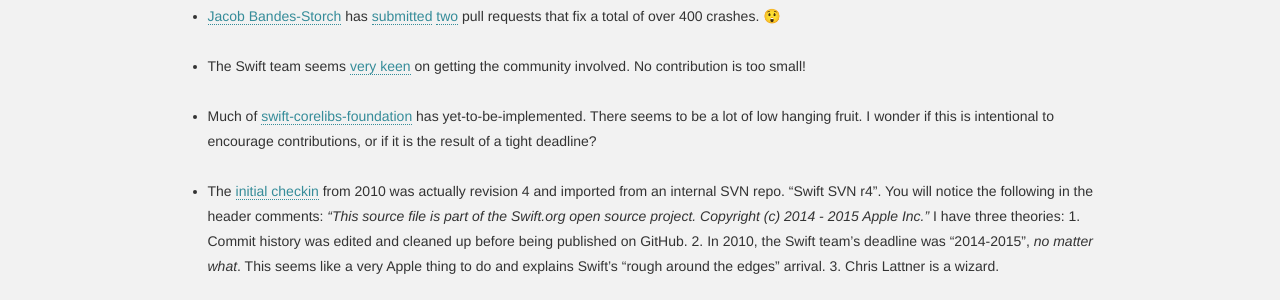
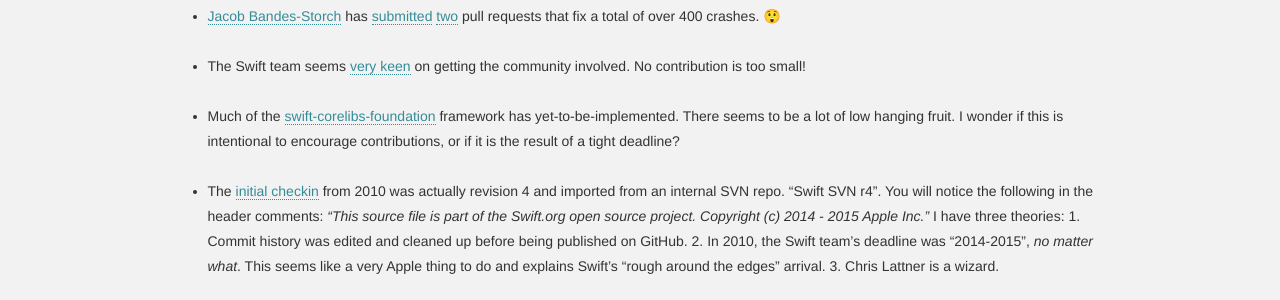
Before and after one commit to jessesquires/jessesquires.com, a Jekyll site: the page built from _posts/2015-12-06-swift-open-source.md, in a window 1280 px wide. Shown: the part 1640-1940 px from the top of the page. Built offline with Jekyll 4.4.1, drawn with Linux system fonts in a browser that asks for light colours; nearby versions of some CDN libraries; Markdown is read by kramdown in place of the engine named in the settings.

Commit message:
post edits

```diff
--- a/_posts/2015-12-06-swift-open-source.md
+++ b/_posts/2015-12-06-swift-open-source.md
@@ -44,7 +44,7 @@
 
 - The Swift team seems [very keen](https://twitter.com/clattner_llvm/status/673162286127714304) on getting the community involved. No contribution is too small!
 
-- Much of [swift-corelibs-foundation](https://github.com/apple/swift-corelibs-foundation) has yet-to-be-implemented. There seems to be a lot of low hanging fruit. I wonder if this is intentional to encourage contributions, or if it is the result of a tight deadline?
+- Much of the [swift-corelibs-foundation](https://github.com/apple/swift-corelibs-foundation) framework has yet-to-be-implemented. There seems to be a lot of low hanging fruit. I wonder if this is intentional to encourage contributions, or if it is the result of a tight deadline?
 
 - The [initial checkin](https://github.com/apple/swift/commit/afc81c1855bf711315b8e5de02db138d3d487eeb) from 2010 was actually revision 4 and imported from an internal SVN repo. "Swift SVN r4". You will notice the following in the header comments: *"This source file is part of the Swift.org open source project. Copyright (c) 2014 - 2015 Apple Inc."* I have three theories:
       1. Commit history was edited and cleaned up before being published on GitHub.
```
